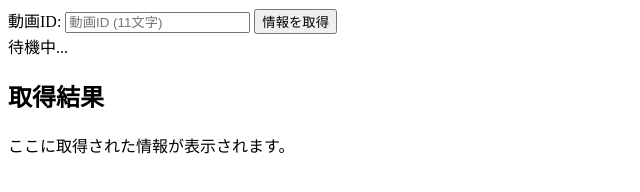
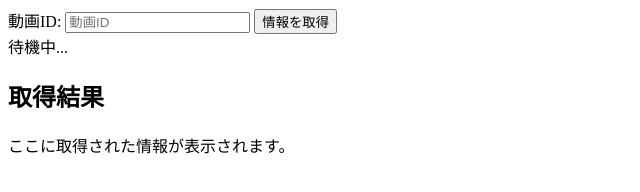
Before and after one commit to yuzubb/shiken, a website: page index.html in a window 1280 px wide. Shown: the full height of the page, 0-640 px from the left. Drawn offline with Linux system fonts and the light colour scheme.

Commit message:
Update index.html

```diff
--- a/index.html
+++ b/index.html
@@ -8,7 +8,7 @@
 
 
     <label for="videoIdInput">動画ID:</label>
-    <input type="text" id="videoIdInput" placeholder="動画ID (11文字)">
+    <input type="text" id="videoIdInput" placeholder="動画ID">
     <button onclick="fetchVideoData()">情報を取得</button>
 
     <div id="status">待機中...</div>
```
